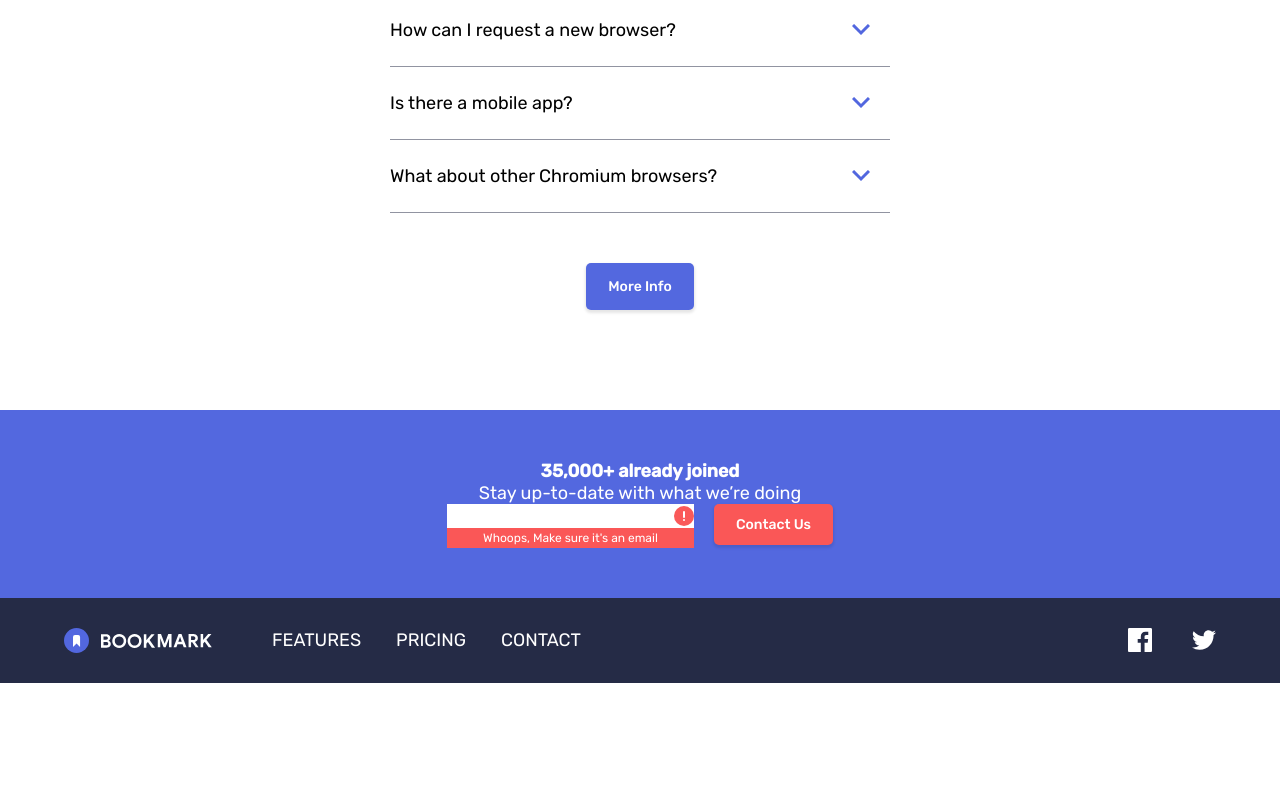
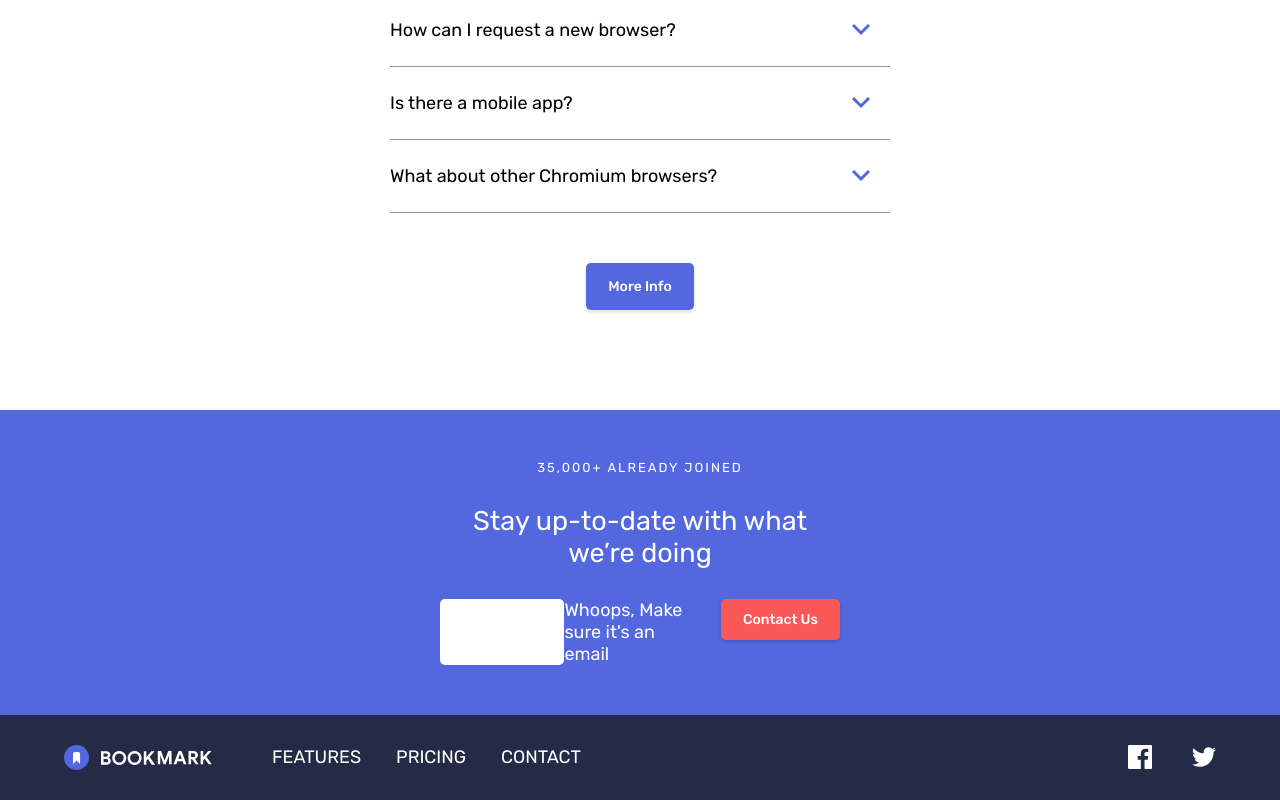
Before and after one commit to Safi100/react-bookmark-landing-page, a React (Create React App) app: page / in a window 1280 px wide. Shown: the part 1885-2685 px from the top of the page. Before the commit the page ends 2568 px from the top, so only its background shows below. Built offline with nearby package versions, Linux system fonts and the light colour scheme.

Commit message:
finish contact

```diff
--- a/src/components/contact/contact.css
+++ b/src/components/contact/contact.css
@@ -9,49 +9,46 @@
     flex-direction: column;
     align-items: center;
 }
+.contact h3{
+    letter-spacing: 2px;
+    text-transform: uppercase;
+    font-size: 13px;
+    font-weight: 400;
+    margin-bottom: 30px;
+}
+.contact p {
+    font-size: 27px;
+    text-align: center;
+    margin-bottom: 30px;
+}
 .contact form{
     display: flex;
     gap: 20px;
+    width: 100%;
 }
 .contact .left_in_form{
     display: flex;
-    flex-direction: column;
-    position: relative;
+    flex: 1;
 }
-.contact .input{
-    display: flex;
-    background: #fff;
+.contact input{
+    outline: none;
+    border: none;
+    font-size: 16px;
+    width: 100%;
+    padding: 0 10px;
+    height: 100%;
+    width: 100%;
+    border-color: transparent;
+    border-radius: 5px;
 }
-.contact .input{
-    display: flex;
-    position: relative;
+.contact .right_in_form .btn{
+    width:-webkit-fill-available;
 }
-.contact .input .error_icon{
-    background: url("../../Assets/icon-error.svg");
-    width: 20px;
-    height: 20px;
-    background-repeat: no-repeat;
-    background-position: center;
-    position: absolute;
-    right: 0;
-    top: 50%;
-    transform: translateY(-50%);
+@media screen and (max-width:420px) {
+    .contact form{
+        flex-direction: column;
+    }
+    .contact form .left_in_form input{
+        padding: 10px;
+    }
 }
-.contact .input input{
-    position: relative;
-    outline: none;
-    border: 1px solid transparent;
-    border-radius: 5px;
-    background: transparent;
-}
-.contact .left_in_form .error_div{
-    background: var(--Soft-Red);
-    width: 100%;
-    text-align: center;
-    display: flex;
-    padding: 3px;
-}
-.contact .left_in_form .error_div span{
-    width: 100%;
-    font-size: 12px;
-}
```
